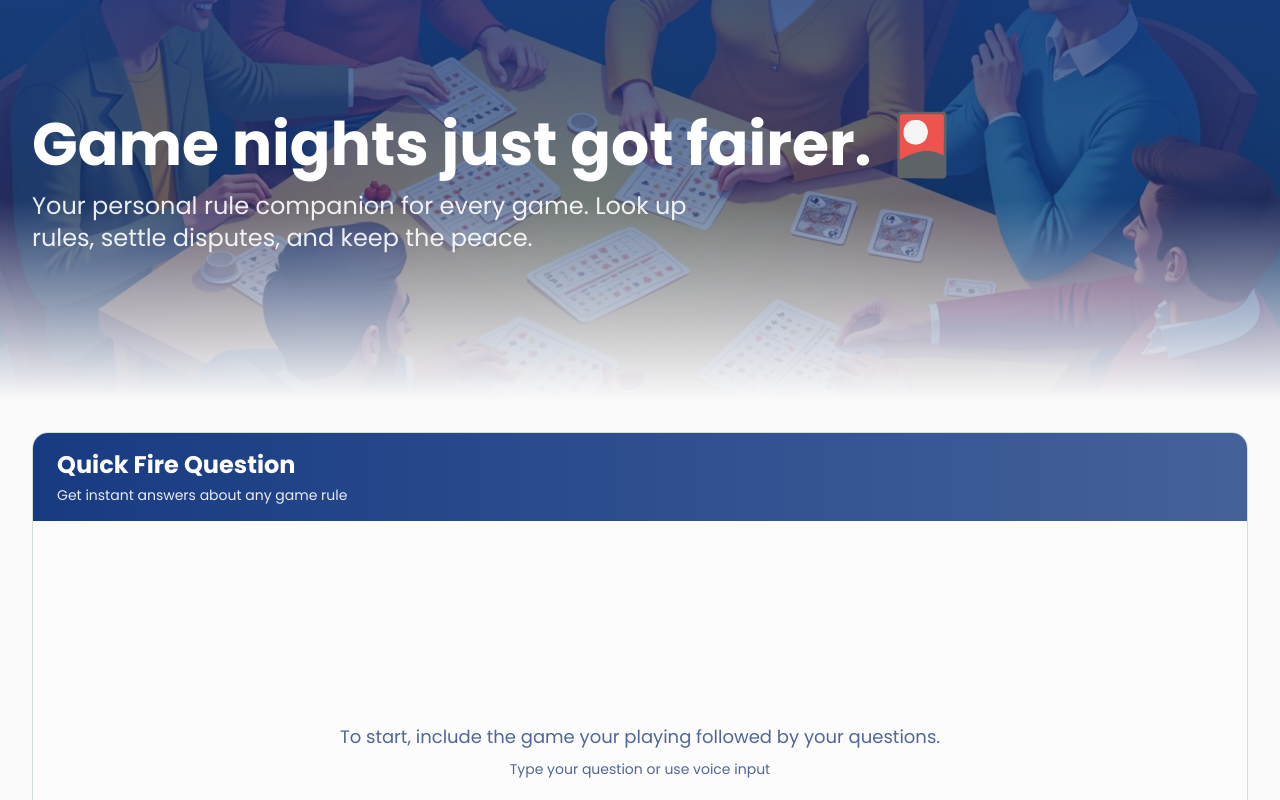
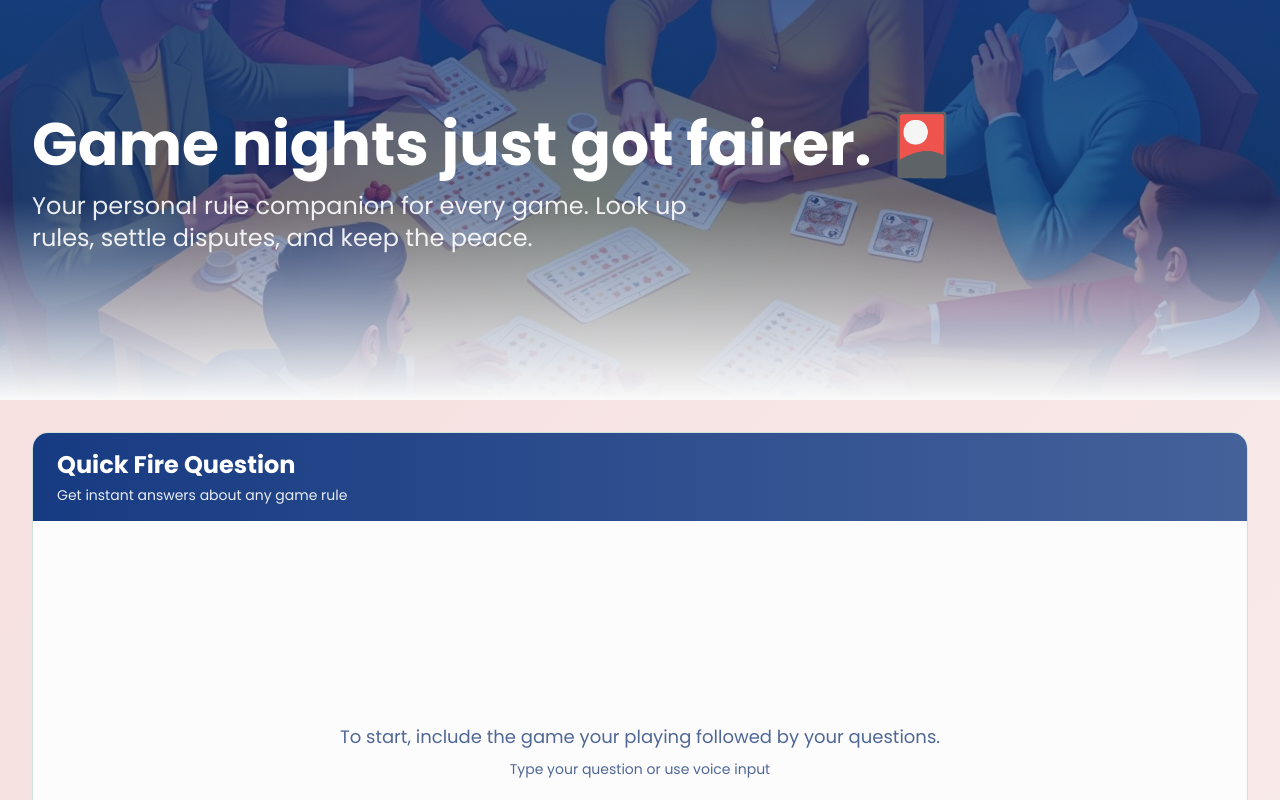
Before and after one commit to danielonwardsanalytics/rule-referee-companion, a React (Vite) app: page / in a window 1280 px wide. Shown: the top 800 px of the page. Built offline with nearby package versions, Linux system fonts and the light colour scheme; the HTML template or start-up script is replaced by a standard one.

Commit message:
Fix background layering

```diff
--- a/src/pages/Home.tsx
+++ b/src/pages/Home.tsx
@@ -39,8 +39,8 @@ const games = [
 
 const Home = () => {
   return (
-    <div className="min-h-screen bg-background relative">
-      <div className="fixed inset-0 bg-[image:var(--gradient-background)] -z-10" />
+    <div className="min-h-screen relative">
+      <div className="fixed inset-0 -z-10 bg-background" style={{ backgroundImage: 'var(--gradient-background)' }} />
       {/* Hero Section */}
       <section className="relative h-[50vh] min-h-[400px] overflow-hidden">
         <div className="absolute inset-0">
```
